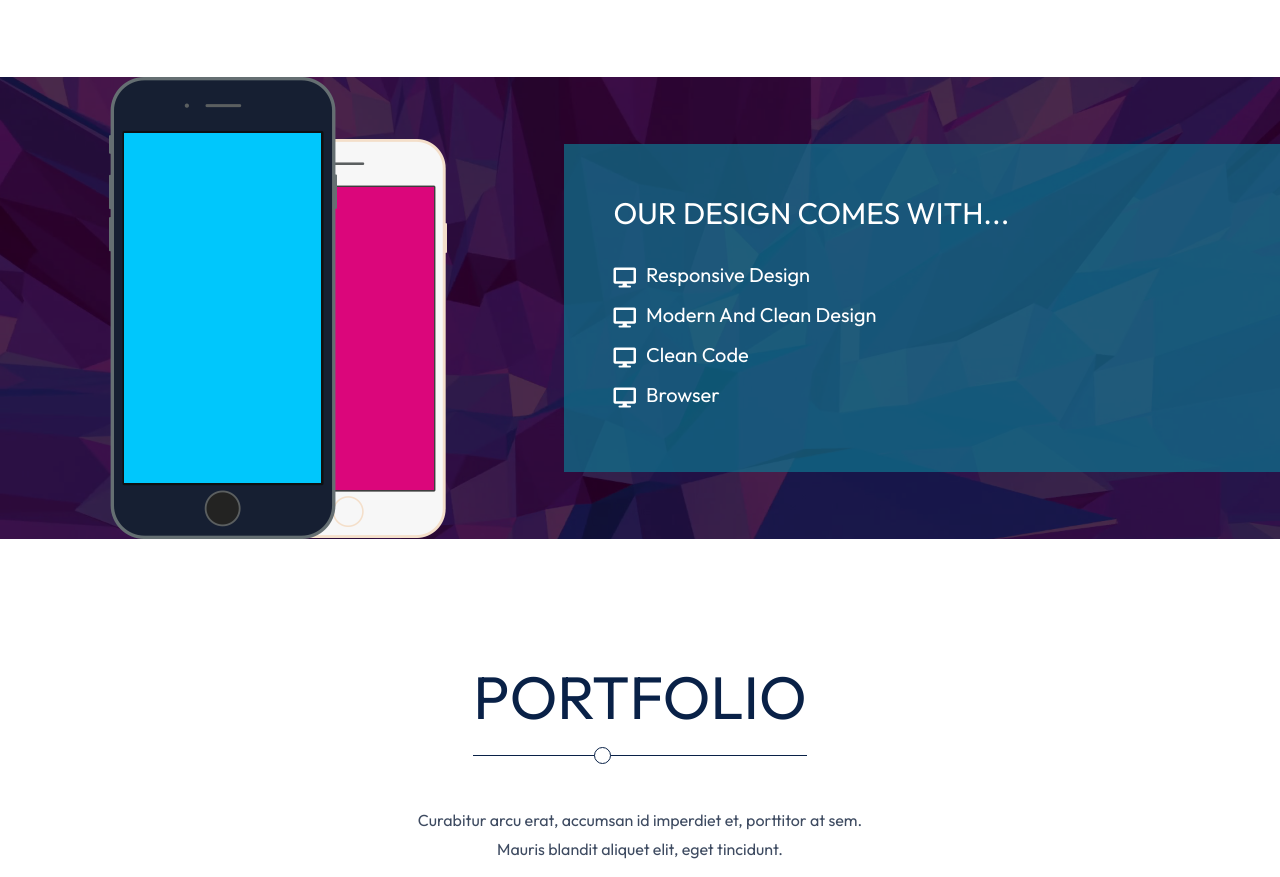
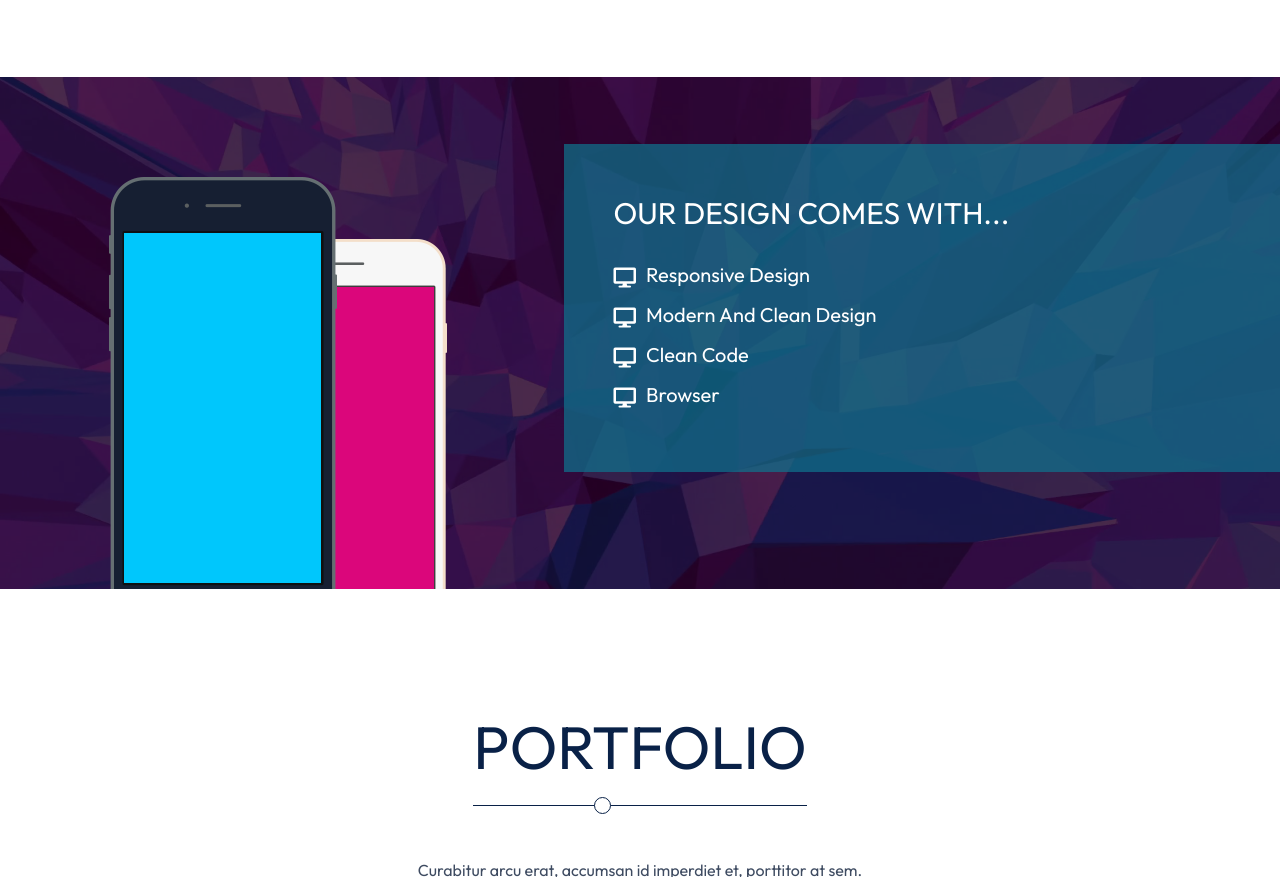
Before and after one commit to MuStaFaKhaShaBa/Kasper_tempTwo, a plain HTML site: page index.html in a window 1280 px wide. Shown: the part 1400-2277 px from the top of the page. Drawn offline with Linux system fonts and the light colour scheme.

Commit message:
Solve Services section

```diff
--- a/css/style.css
+++ b/css/style.css
@@ -278,6 +278,7 @@
     position: relative;
     margin-bottom: 100px;
     overflow: hidden;
+    padding: 0 0 50px;
 }
 .background {
     width: 100%;
@@ -296,7 +297,8 @@
 }
 .feature > .content > img {
     margin-left: 50px;
-}
+position: relative;
+top: 100px;}
 .feature > .content > .boxText {
     align-self: center;
     width: 60vw;
@@ -349,7 +351,7 @@
     }
     .feature > .content > .boxText {
         width: 100%;
-        margin: 0;
+        margin: 30px 0 0;
     }
 
     .feature > .content > .boxText > .text > h2 {
```
